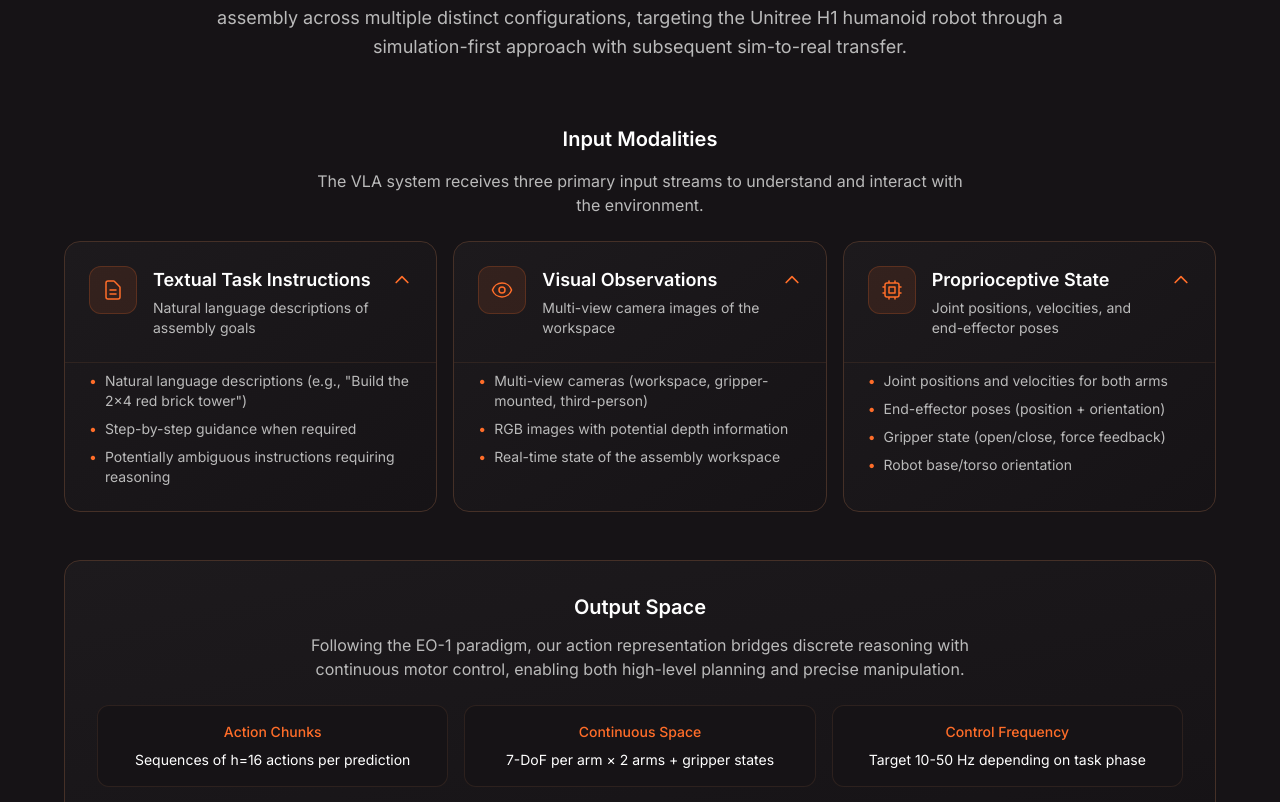
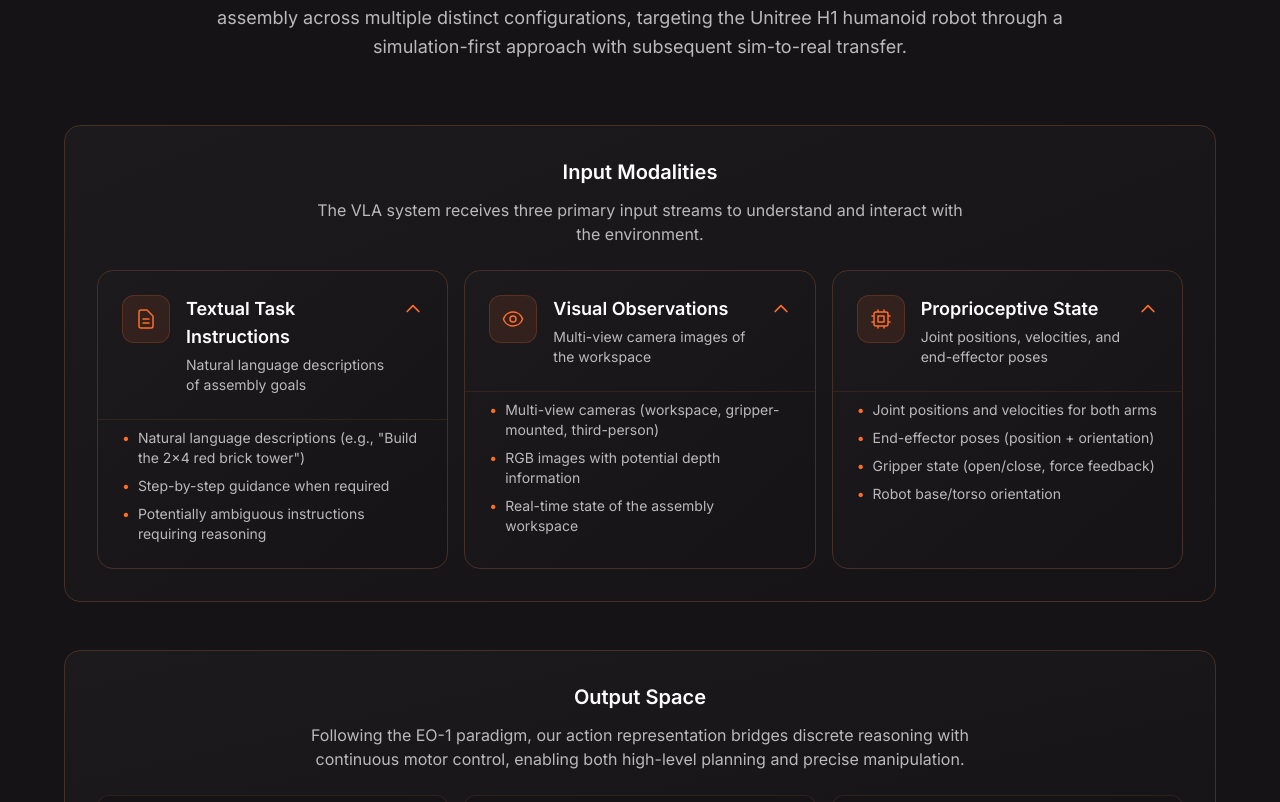
Before and after one commit to PatrizioAcquadro/WebsitePresentation, a Next.js app: page /task in a window 1280 px wide. Shown: the part 702-1504 px from the top of the page. Built offline with nearby package versions, Linux system fonts and the light colour scheme.

Commit message:
Wrap Input Modalities in container box matching Output Space style

```diff
--- a/app/task/page.tsx
+++ b/app/task/page.tsx
@@ -133,8 +133,15 @@ export default function TaskPage() {
         subtitle="The objective is to develop a Vision-Language-Action system capable of performing bimanual LEGO assembly tasks using a robotic torso with two arms. The system will handle 5-10 LEGO blocks per assembly across multiple distinct configurations, targeting the Unitree H1 humanoid robot through a simulation-first approach with subsequent sim-to-real transfer."
       >
         {/* Input Modalities */}
-        <div className="mb-12">
-          <h3 className="text-lg md:text-xl font-semibold text-white mb-4 text-center">Input Modalities</h3>
+        <motion.div
+          initial={{ opacity: 0, y: 20 }}
+          whileInView={{ opacity: 1, y: 0 }}
+          viewport={{ once: true, margin: '-50px' }}
+          transition={{ duration: 0.5 }}
+          className="mb-12"
+        >
+          <div className="p-6 md:p-8 bg-gradient-to-br from-[#1d1a1d] to-[#161316] border border-[#453027] rounded-2xl">
+            <h3 className="text-lg md:text-xl font-semibold text-white mb-3 text-center">Input Modalities</h3>
             <p className="text-[#BABABA] text-center mb-6 max-w-2xl mx-auto">
               The VLA system receives three primary input streams to understand and interact with the environment.
             </p>
@@ -159,6 +166,7 @@ export default function TaskPage() {
               ))}
             </div>
           </div>
+        </motion.div>
 
         {/* Output Space */}
         <motion.div
```
Lines whose indentation alone changed are shown as unchanged.
